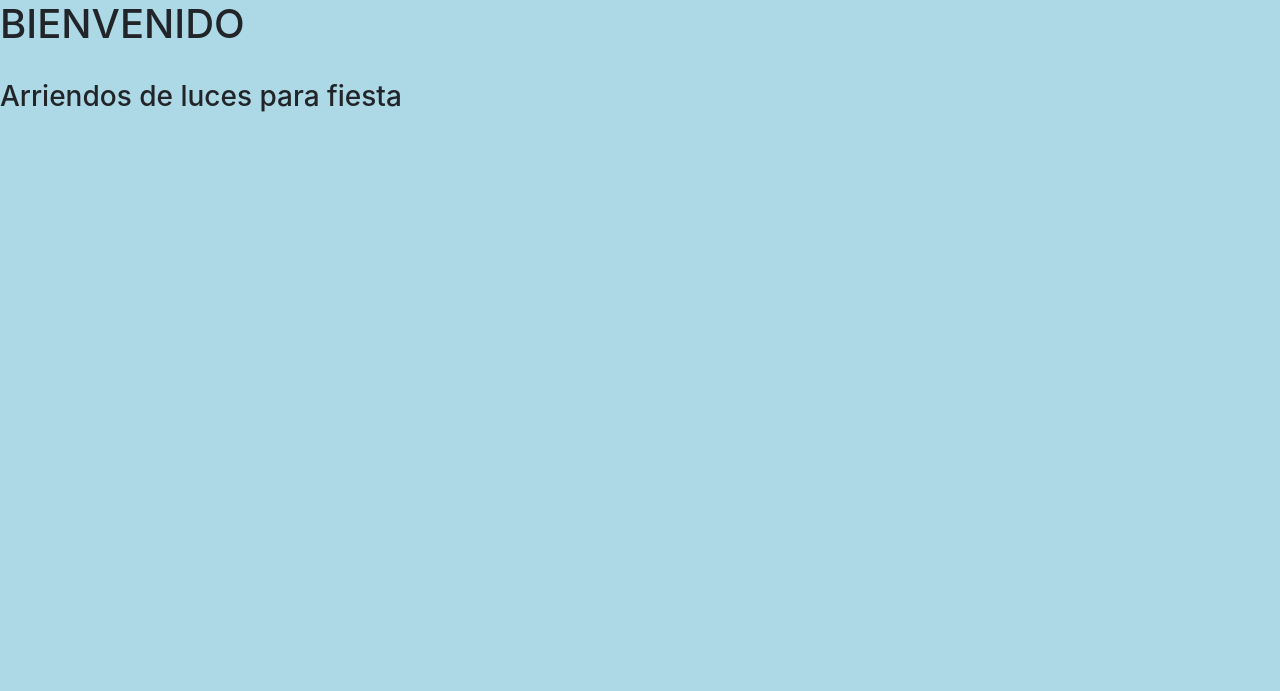
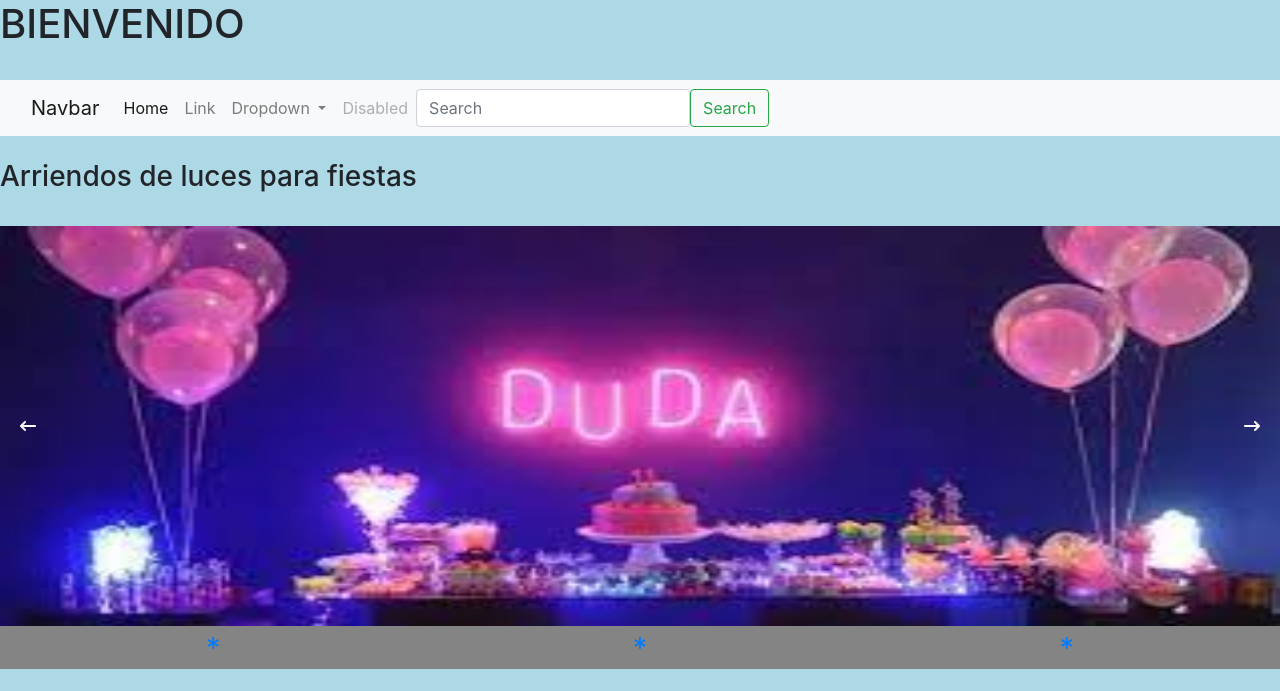
Before and after one commit to jaastorgar/pag_luces, a Django app: page / in a window 1280 px wide. Shown: the top 691 px of the page. Before the commit the page ends 112 px from the top, so only its background shows below. Run offline with Django 4.2, Linux system fonts and the light colour scheme; some libraries are stand-ins or nearby versions.

Commit message:
codigos, estilos, etc.

```diff
--- a/PagPrincipal/core/static/core/css/Estilos.css
+++ b/PagPrincipal/core/static/core/css/Estilos.css
@@ -1,11 +1,69 @@
 @media only screen and (max-width: 600px) {
 }
 
-img {
-    max-width: 100%;
-    height: auto;
+* {
+    padding: 0;
+    margin: 0;
+    box-sizing: border-box;
 }
 
 body {
     background-color: #add8e6;
 }
+
+/* Para el carrusel */
+#conteItemsCarrusel {
+    height: 400px;
+    overflow: hidden;
+}
+
+.itemCarrusel {
+    height: 100%;
+    position: relative;
+}
+
+.tarjetaCarrusel {
+    height: 100%;
+}
+
+.flechasCarrusel {
+    position: absolute;
+    top: 0;
+    height: 100%;
+    width: 100%;
+    display: flex;
+    align-items: center;
+    justify-content: space-between;
+    padding: 20px;
+}
+
+#carruselItem-1 {
+    background-color: rgb(221, 164, 58);
+}
+
+#carruselItem-2 {
+    background-color: rgb(105, 232, 105);
+}
+
+#carruselItem-3 {
+    background-color: rgb(240, 128, 240);
+}
+
+i {
+    color: white;
+}
+
+#contePuntos {
+    background-color: rgb(133, 132, 132);
+    display: flex;
+    justify-content: space-around;
+}
+
+#contePuntos > a {
+    font-size: 1.8em;
+}
+
+img {
+    height: 100%;
+    width: 100%;
+}
--- a/PagPrincipal/core/templates/core/home.html
+++ b/PagPrincipal/core/templates/core/home.html
@@ -7,13 +7,127 @@
     <link rel="stylesheet" href="https://stackpath.bootstrapcdn.com/bootstrap/4.3.1/css/bootstrap.min.css"
     integrity="sha384-ggOyR0iXCbMQv3Xipma34MD+dH/1fQ784/j6cY/iJTQUOhcWr7x9JvoRxT2MZw1T" crossorigin="anonymous">
     <link rel="stylesheet" href="{% static 'core/css/Estilos.css' %}">
+    <script src="https://kit.fontawesome.com/5811f0749a.js" crossorigin="anonymous"></script>
     <title>Arriendo de luces</title>
 </head>
 <body>
     <h1>BIENVENIDO</h1>
     <br>
+    <nav class="navbar navbar-expand-lg navbar-light bg-light">
+      <div class="container-fluid">
+        <a class="navbar-brand" href="#">Navbar</a>
+        <button class="navbar-toggler" type="button" data-bs-toggle="collapse" data-bs-target="#navbarSupportedContent" aria-controls="navbarSupportedContent" aria-expanded="false" aria-label="Toggle navigation">
+          <span class="navbar-toggler-icon"></span>
+        </button>
+        <div class="collapse navbar-collapse" id="navbarSupportedContent">
+          <ul class="navbar-nav me-auto mb-2 mb-lg-0">
+            <li class="nav-item">
+              <a class="nav-link active" aria-current="page" href="#">Home</a>
+            </li>
+            <li class="nav-item">
+              <a class="nav-link" href="#">Link</a>
+            </li>
+            <li class="nav-item dropdown">
+              <a class="nav-link dropdown-toggle" href="#" id="navbarDropdown" role="button" data-bs-toggle="dropdown" aria-expanded="false">
+                Dropdown
+              </a>
+              <ul class="dropdown-menu" aria-labelledby="navbarDropdown">
+                <li><a class="dropdown-item" href="#">Action</a></li>
+                <li><a class="dropdown-item" href="#">Another action</a></li>
+                <li><hr class="dropdown-divider"></li>
+                <li><a class="dropdown-item" href="#">Something else here</a></li>
+              </ul>
+            </li>
+            <li class="nav-item">
+              <a class="nav-link disabled" href="#" tabindex="-1" aria-disabled="true">Disabled</a>
+            </li>
+          </ul>
+          <form class="d-flex">
+            <input class="form-control me-2" type="search" placeholder="Search" aria-label="Search">
+            <button class="btn btn-outline-success" type="submit">Search</button>
+          </form>
+        </div>
+      </div>
+    </nav>
+    <br>
     <div>
-      <h3>Arriendos de luces para fiesta</h3>
+      <h3>Arriendos de luces para fiestas</h3>
     </div>
+    <br>
+    <div id="conteItemsCarrusel">
+      <div class="itemCarrusel" id="itemCarrusel-1">
+        <div class="tarjetaCarrusel" id="carruselItem-1">
+          <img src="{% static 'core/img/fiesta1.jpeg' %}" alt="">
+        </div>
+        <div class="flechasCarrusel">
+          <a href="#itemCarrusel-3">
+            <i class="fa-solid fa-arrow-left-long"></i>
+          </a>
+          <a href="#itemCarrusel-2">
+            <i class="fa-solid fa-arrow-right-long"></i>
+          </a>
+        </div>
+      </div>
+      <div class="itemCarrusel" id="itemCarrusel-2">
+        <div class="tarjetaCarrusel" id="carruselItem-2">
+          B
+        </div>
+        <div class="flechasCarrusel">
+          <a href="#itemCarrusel-1">
+            <i class="fa-solid fa-arrow-left-long"></i>
+          </a>
+          <a href="#itemCarrusel-3">
+            <i class="fa-solid fa-arrow-right-long"></i>
+          </a>
+        </div>
+      </div>
+      <div class="itemCarrusel" id="itemCarrusel-3">
+        <div class="tarjetaCarrusel" id="carruselItem-3">
+          C
+        </div>
+        <div class="flechasCarrusel">
+          <a href="#itemCarrusel-2">
+            <i class="fa-solid fa-arrow-left-long"></i>
+          </a>
+          <a href="#itemCarrusel-1">
+            <i class="fa-solid fa-arrow-right-long"></i>
+          </a>
+        </div>
+      </div>
+    </div>
+    <div id="contePuntos">
+      <a href="#itemCarrusel-1">*</a>
+      <a href="#itemCarrusel-2">*</a>
+      <a href="#itemCarrusel-3">*</a>
+    </div>
+    <br>
+    <div class="container">
+      <div class="row">
+        <div class="col-md-6">
+          <div class="card" style="width: 18rem;">
+            <img src="..." class="card-img-top" alt="...">
+            <div class="card-body">
+              <h5 class="card-title">Card 1</h5>
+              <p class="card-text">Contenido de la primera tarjeta.</p>
+              <a href="#" class="btn btn-primary">Ir a algún lugar</a>
+            </div>
+          </div>
+        </div>
+        <div class="col-md-6">
+          <div class="card" style="width: 18rem;">
+            <img src="..." class="card-img-top" alt="...">
+            <div class="card-body">
+              <h5 class="card-title">Card 2</h5>
+              <p class="card-text">Contenido de la segunda tarjeta.</p>
+              <a href="#" class="btn btn-primary">Ir a otro lugar</a>
+            </div>
+          </div>
+        </div>
+      </div>
+    </div>
+
+    <script src="https://code.jquery.com/jquery-3.2.1.slim.min.js"></script>
+    <script src="https://cdnjs.cloudflare.com/ajax/libs/popper.js/1.12.9/umd/popper.min.js"></script>
+    <script src="https://maxcdn.bootstrapcdn.com/bootstrap/4.0.0/js/bootstrap.min.js"></script>
 </body>
 </html>
```
Also changed, not shown: PagPrincipal/core/static/core/img/fiesta1.jpeg (added).
